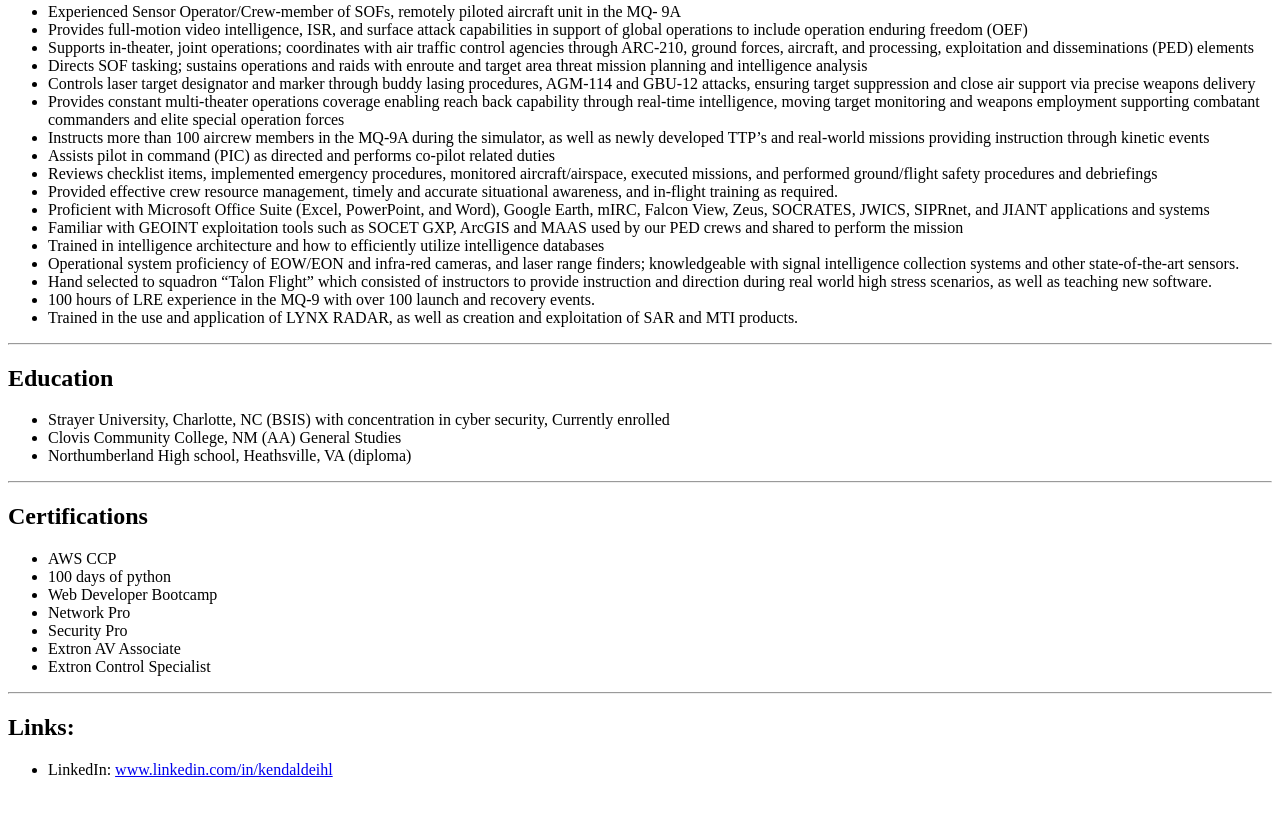
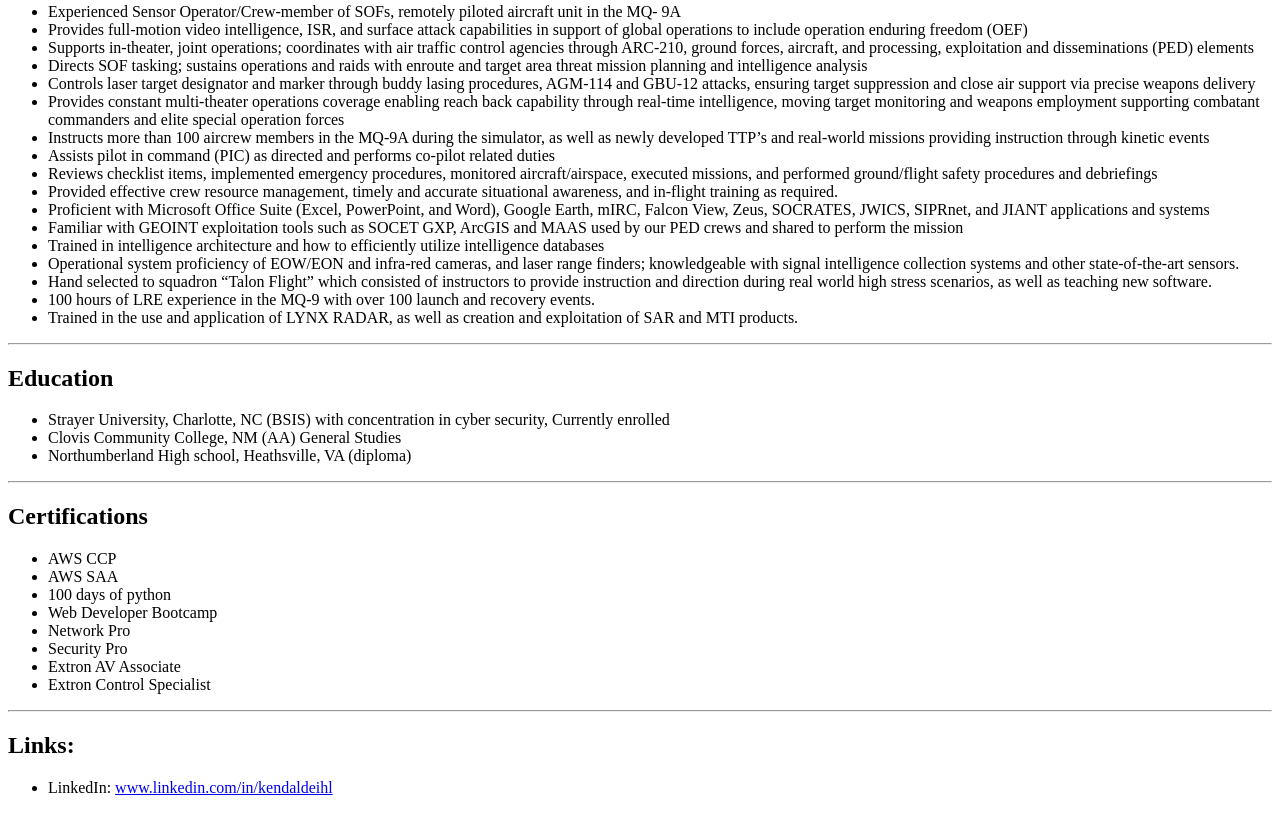
Before and after one commit to Kjdjr18/CV-Resume, a plain HTML site: page index.html in a window 1280 px wide. Shown: the part 1004-1817 px from the top of the page. Drawn offline with Linux system fonts and the light colour scheme.

Commit message:
Update index.html
Added AWS SAA to certificates.

```diff
--- a/index.html
+++ b/index.html
@@ -170,6 +170,7 @@
 
     <ul>
         <li>AWS CCP</li>
+        <li>AWS SAA</li>
         <li>100 days of python</li>
         <li>Web Developer Bootcamp</li>
         <li>Network Pro</li>
```
